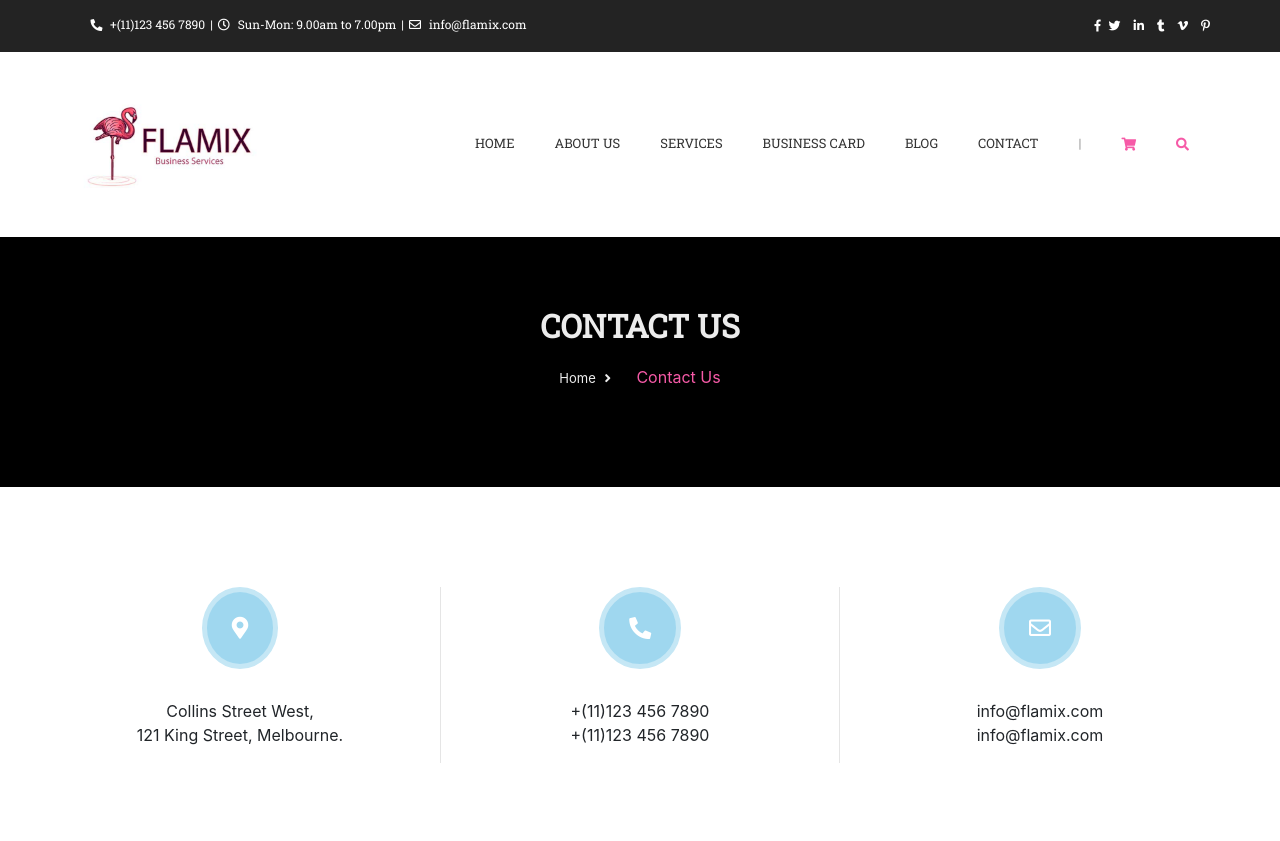
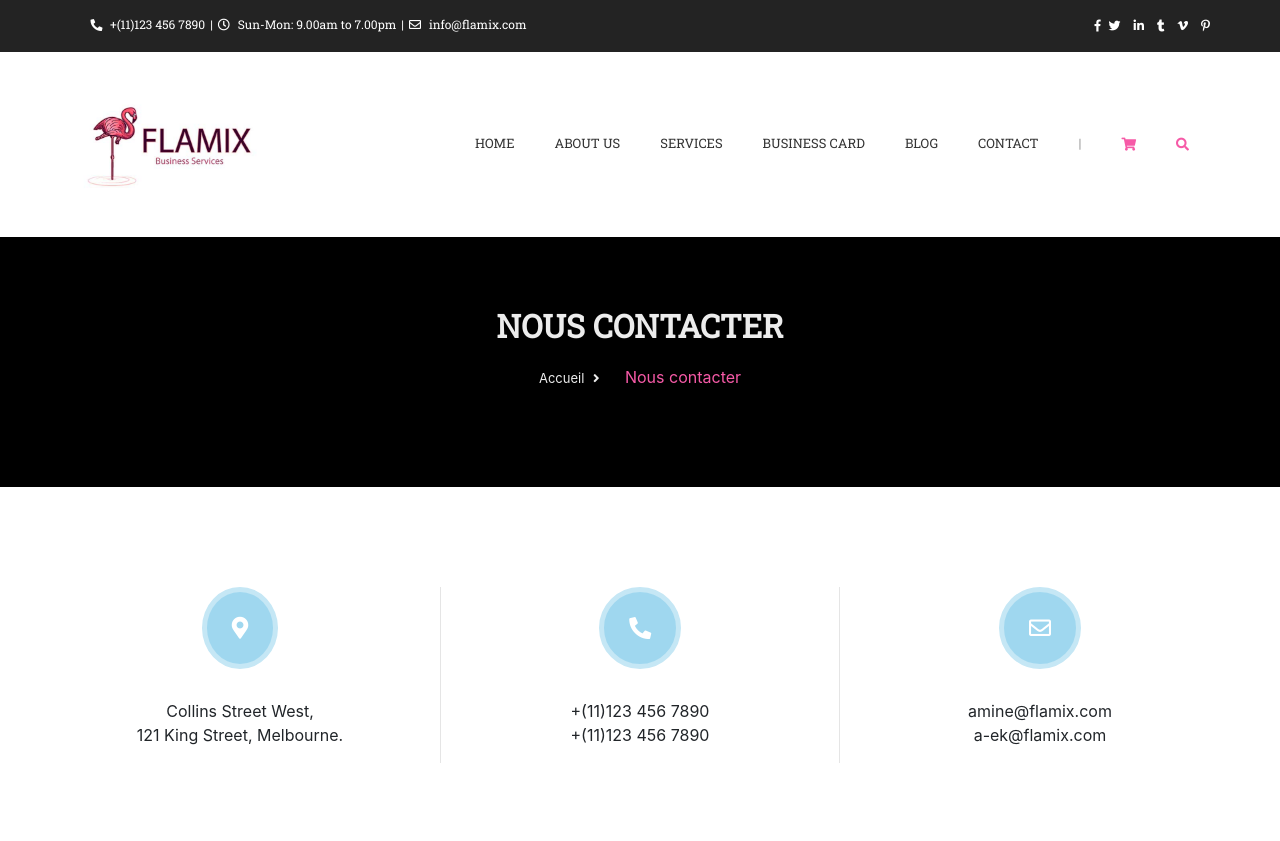
Before and after one commit to bosstkd/gitCmdTests, a plain HTML site: page contacts.html in a window 1280 px wide. Shown: the top 841 px of the page. Drawn offline with nearby package versions, Linux system fonts and the light colour scheme; some packages are replaced by stand-ins of ours.

Commit message:
1ere modification de contact.html

```diff
--- a/contacts.html
+++ b/contacts.html
@@ -72,10 +72,10 @@
     <div class="inside-container">
         <div class="row">
               <div class="col-12 subhead">
-                    <h1 class="text-center">contact us</h1>
+                    <h1 class="text-center">Nous contacter</h1>
                     <nav class="breadcrumb page-linker">
-                        <a class="breadcrumb-item" href="#">Home <i class="fas fa-angle-right"></i></a>
-                        <span class="breadcrumb-item active">Contact Us </span>
+                        <a class="breadcrumb-item" href="#">Accueil <i class="fas fa-angle-right"></i></a>
+                        <span class="breadcrumb-item active">Nous contacter </span>
                       </nav>
               </div>
         </div>
@@ -112,7 +112,7 @@
                 <div class=" col-12 "> <i class="far fa-envelope col-icon-contact "> </i></div>
                     </div>
                     <div class="row ">
-                    <div class="col-12 "> <p>info@flamix.com<br>info@flamix.com</p>
+                    <div class="col-12 "> <p>amine@flamix.com<br>a-ek@flamix.com</p>
                     </div>
                         </div>
 
```
